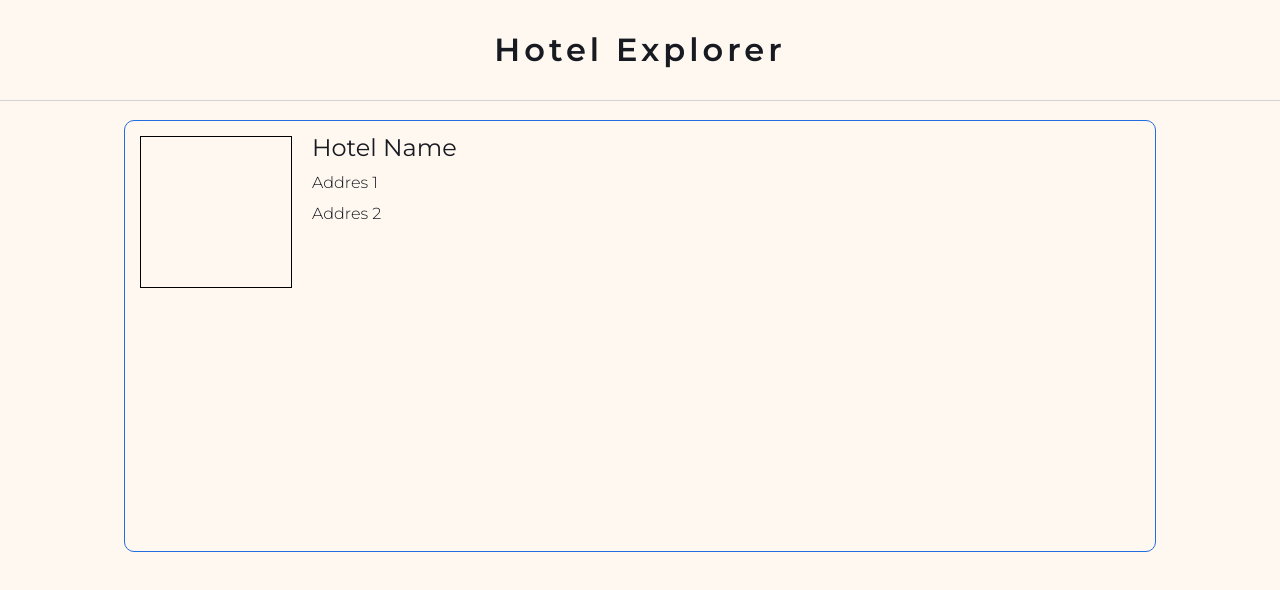
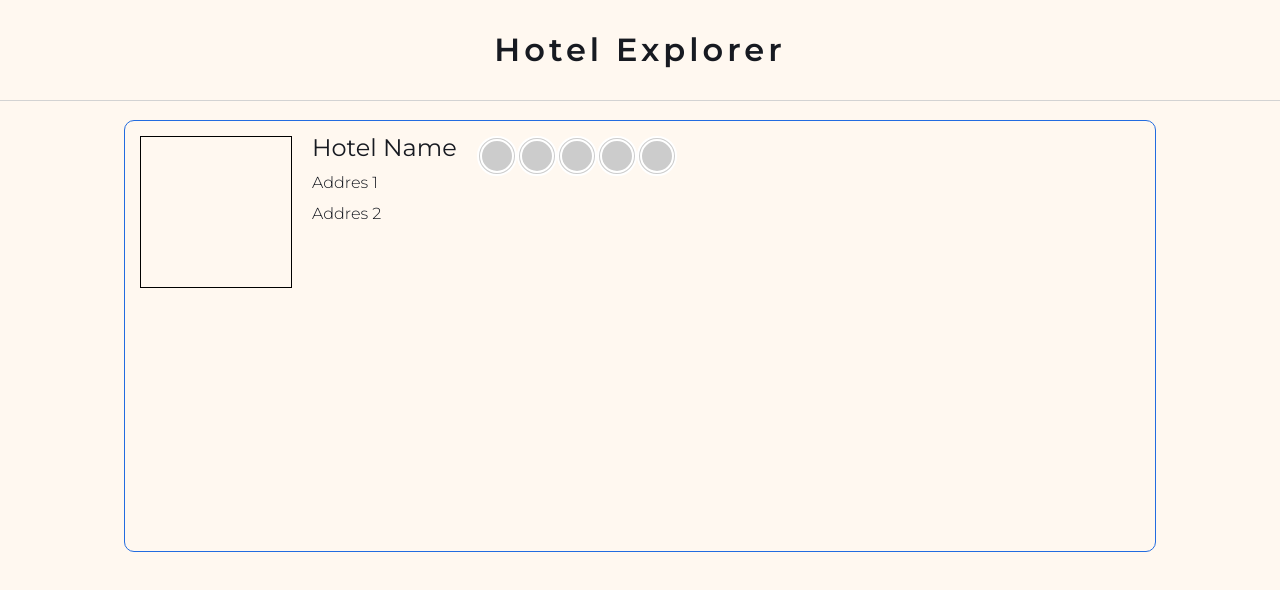
Before and after one commit to amargielewski/hotel-list, a React (Create React App) app: page / in a window 1280 px wide. Shown: the top 590 px of the page. Built offline with nearby package versions, Linux system fonts and the light colour scheme.

Commit message:
feat: Add React-Rating

```diff
--- a/package.json
+++ b/package.json
@@ -14,6 +14,7 @@
     "react": "^17.0.2",
     "react-dom": "^17.0.2",
     "react-hook-form": "^7.25.0",
+    "react-rating": "^2.0.5",
     "react-router-dom": "^6.2.1",
     "react-scripts": "5.0.0",
     "styled-components": "^5.3.3",
--- a/src/components/HotelListBox/HotelListBox.tsx
+++ b/src/components/HotelListBox/HotelListBox.tsx
@@ -6,6 +6,7 @@ import {
   StyledHotelNameText
 } from './HotelListBox.styled';
 import { HotelListImage } from '../HotelListImage/HotelListImage';
+import Rating from 'react-rating';
 
 export const HotelListBox = () => {
   return (
@@ -17,6 +18,7 @@ export const HotelListBox = () => {
           <StyledInfoAddressText>Addres 1</StyledInfoAddressText>
           <StyledInfoAddressText>Addres 2</StyledInfoAddressText>
         </StyledHotelInfoContainer>
+        <Rating />
       </StyledHotelContainer>
     </StyledWrapper>
   );
```
Also changed, not shown: 1 other file (tests, documents, lock files or other folders).
